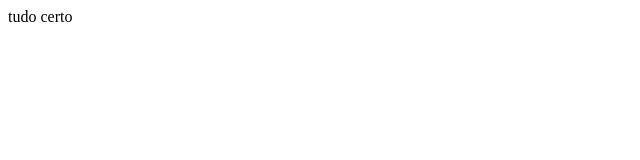
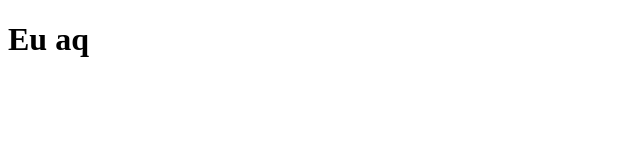
Before and after one commit to Cauezins/teste, a plain HTML site: page index.html in a window 1280 px wide. Shown: the whole page, without its empty margins (0-640 px from the left). Drawn offline with Linux system fonts and the light colour scheme.

Commit message:
2 commit

```diff
--- a/index.html
+++ b/index.html
@@ -6,6 +6,6 @@
     <title>Document</title>
 </head>
 <body>
-    tudo certo
+    <h1>Eu aq</h1>
 </body>
 </html>
```
